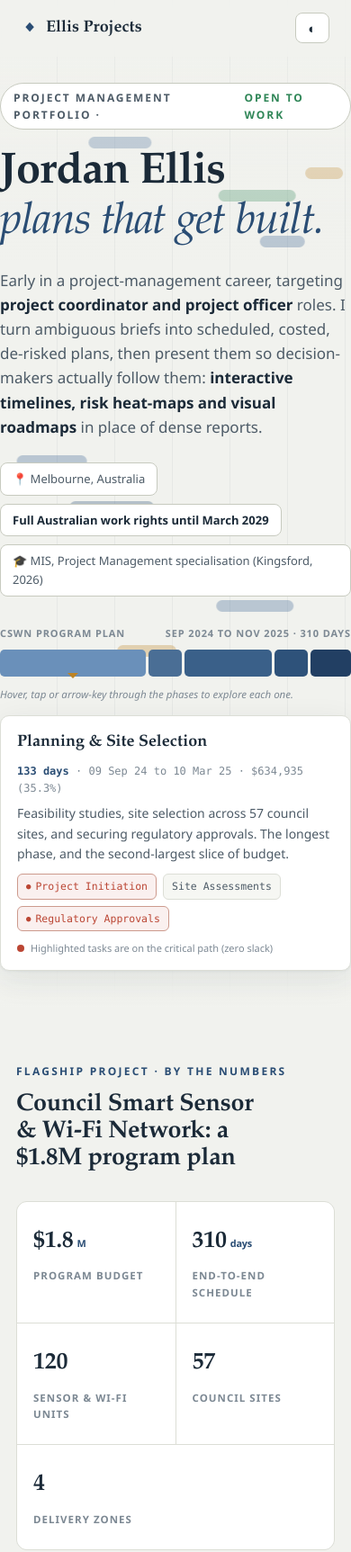
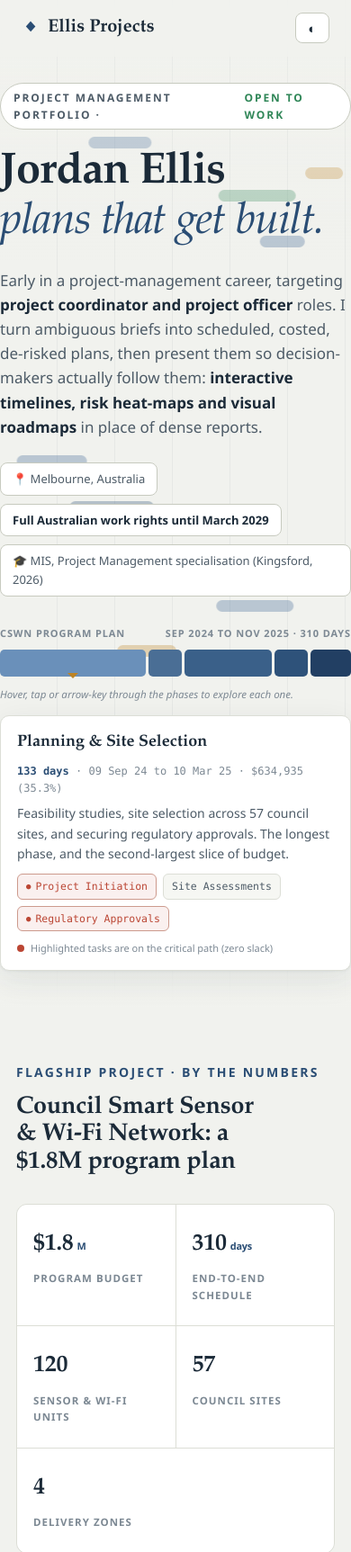
Before and after one commit to rahfly35-ops/madathil-projects, a plain HTML site: page index.html in a window 390 px wide. Shown: the top 1725 px of the page at 90% size. Drawn offline with Linux system fonts and the light colour scheme.

Commit message:
Mobile: enlarge nav brand and section labels

```diff
--- a/index.html
+++ b/index.html
@@ -340,6 +340,8 @@ p{max-width:66ch}
 @media(max-width:600px){
   .wrap{padding:0 18px}
   .section{padding:62px 0}
+  .brand{font-size:20px}
+  .eyebrow{font-size:14px;letter-spacing:.16em}
   .hero-inner{padding:92px 0 40px}
   .hero h1{font-size:clamp(40px,12.5vw,60px)}
   .hero .role{font-size:17px}
```
